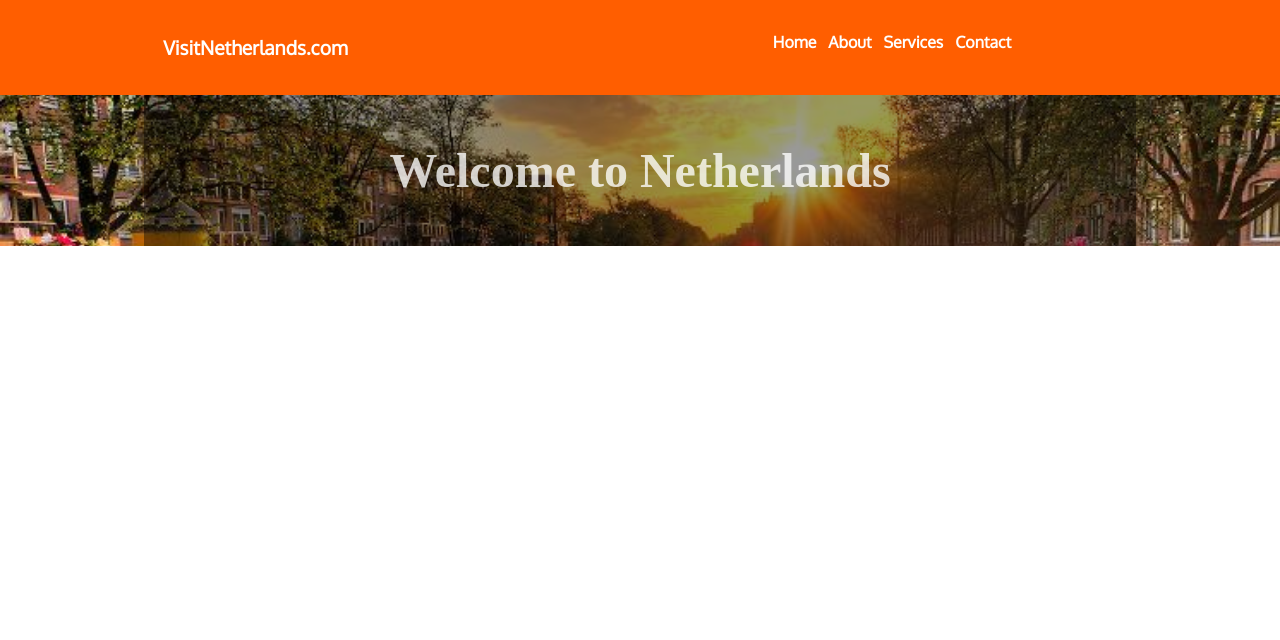
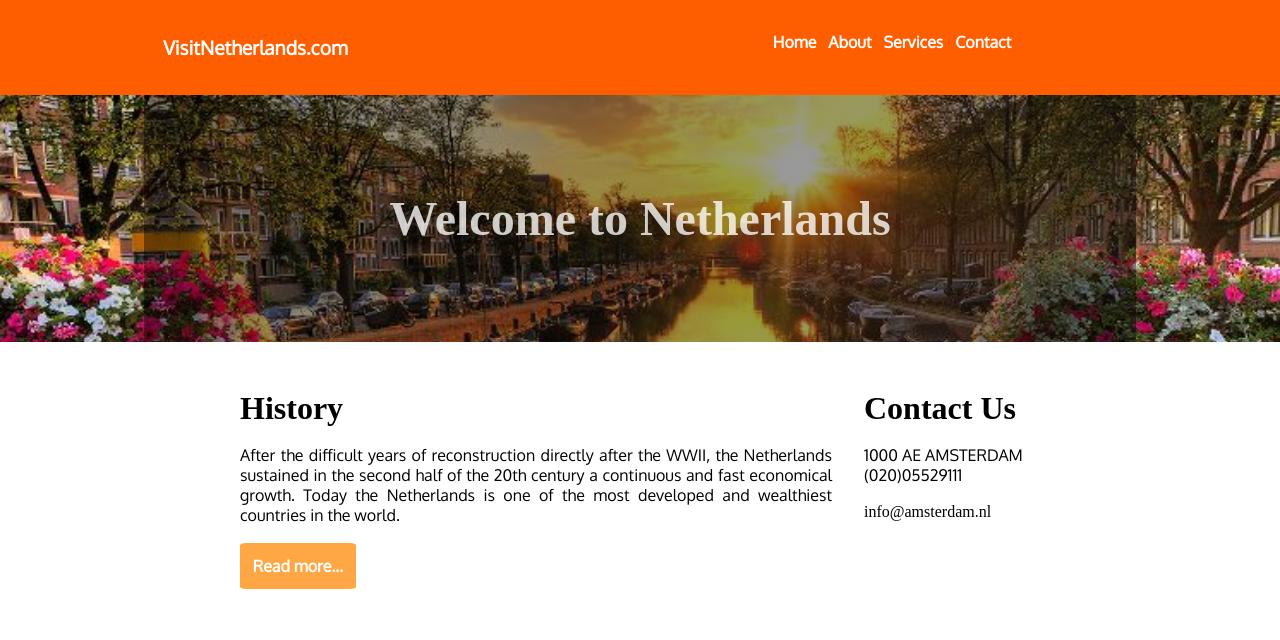
Before and after one commit to Clau1889/my-page-reto, a plain HTML site: page index.html in a window 1280 px wide. Drawn offline with Linux system fonts and the light colour scheme; a web font is replaced by a local one.

Commit message:
En este commit se sube la primera fila del contenido con dos columnas

```diff
--- a/css/grid.css
+++ b/css/grid.css
@@ -63,3 +63,12 @@
        display: none;
     }
 }
+
+@media screen and (max-width: 576px){
+    .col-9{
+        width: 100%;
+    }
+    .col-6{
+        width: 100%;
+    }
+}
--- a/css/styles.css
+++ b/css/styles.css
@@ -47,5 +47,35 @@ h1{
     color: rgba(255, 255, 255, 0.781);
     font-family: 'Sura', serif;
     font-size: 300%;
+    padding: 2em 1em;
+}
+
+.main-information{
+    text-align: justify;
+    padding: 2em 5em;
+}
+
+.information{
     padding: 1em;
 }
+
+.information > h2{
+    font-family: 'Sura', serif;
+    font-size: 200%;
+}
+
+.information > p{
+    font-family: 'Oxygen', sans-serif;
+}
+
+.information > button{
+    background-color:rgba(255, 136, 0, 0.733);
+    border: none;
+    border-radius: 5%;
+    color: #ffffff;
+    font-family: 'Oxygen', sans-serif;
+    font-size: 100%;
+    font-weight: bold;
+    padding: 0.8em;
+    text-align: center;
+}
--- a/index.html
+++ b/index.html
@@ -4,10 +4,11 @@
     <meta charset="UTF-8">
     <meta name="viewport" content="width=device-width, initial-scale=1.0">
     <meta http-equiv="X-UA-Compatible" content="ie=edge">
+    <link href="https://fonts.googleapis.com/css?family=Sura" rel="stylesheet">
+    <link href="https://fonts.googleapis.com/css?family=Oxygen" rel="stylesheet">
+    <link href="https://fonts.googleapis.com/css?family=Rajdhani" rel="stylesheet">
     <link rel="stylesheet" href="css/grid.css">
     <link rel="stylesheet" href="css/styles.css">
-    <link href="https://fonts.googleapis.com/css?family=Sura" rel="stylesheet">
-    <link href="https://fonts.googleapis.com/css?family=Oxygen" rel="stylesheet">
     <title>NETHERLANDS</title>
 </head>
 <body>
@@ -36,6 +37,29 @@
         </div>
     </header>
 
+    <!--CONTENIDO-->
+    <main class="container">
+        <section class="row main-information">
+            <div class="col-9 information">
+                <h2>History</h2>
+                <br>
+                <p>After the difficult years of reconstruction directly after the WWII,
+                the Netherlands sustained in the second half of the 20th century a continuous
+                and fast economical growth. Today the Netherlands is one of the most developed
+                and wealthiest countries in the world.</p>
+                <br>
+                <button type="button">Read more...</button>
+            </div>
+            <div class="col-3 information">
+                <h2>Contact Us</h2>
+                <br>
+                <p>1000 AE AMSTERDAM</p>
+                <p>(020)05529111</p>
+                <br>
+                <e class="mail">info@amsterdam.nl</e>
+            </div>
+        </section>
+    </main>
 
 </body>
 </html>
```
